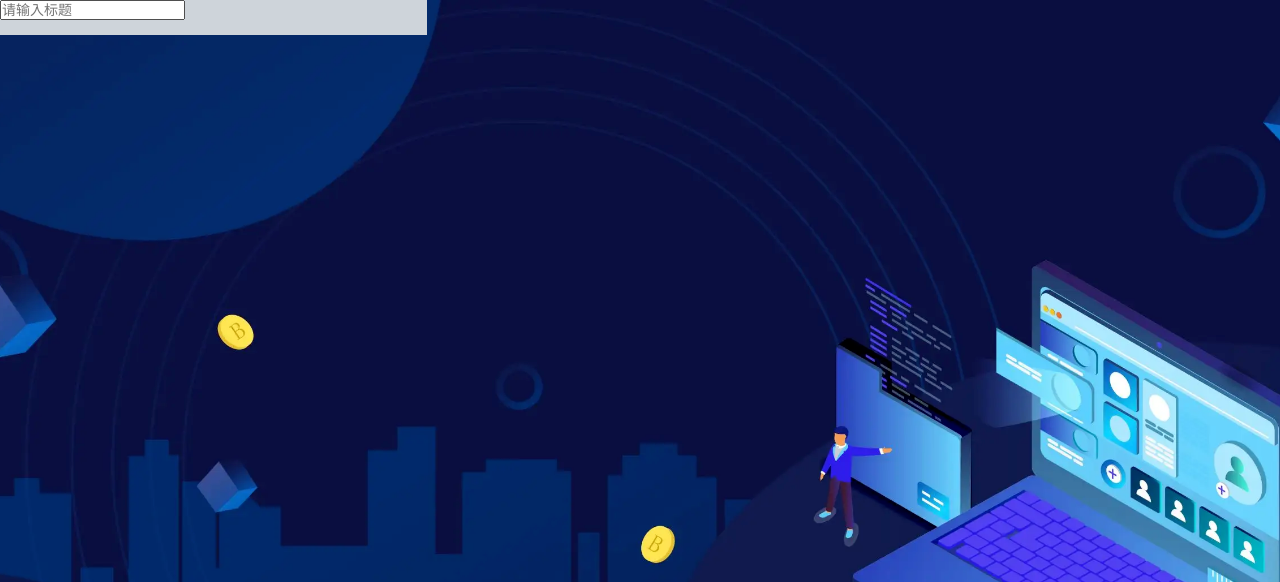
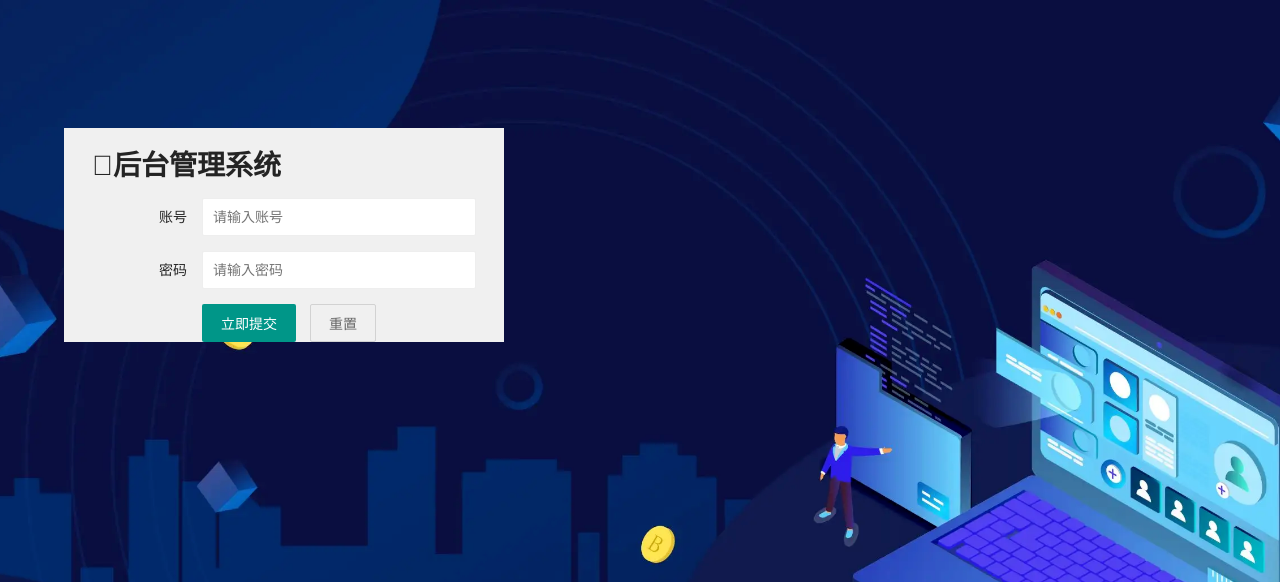
Before and after one commit to Dylan-Jinx/python_final_proj, a Django app: template templates/admin/login.html in a window 1280 px wide. Shown: the top 582 px of the page. Run offline with Django 4.2, Linux system fonts and the light colour scheme; the template is opened without the code that fills it, so the values that code supplies are empty.

Commit message:
Init commit

```diff
--- a/python_final_proj/urls.py
+++ b/python_final_proj/urls.py
@@ -21,9 +21,10 @@ import app_admin.views as admin
 from python_final_proj.settings import STATIC_ROOT
 
 urlpatterns = [
+    path('admin/index/', admin.IndexView.as_view()),
     path('admin/login/', admin.LoginView.as_view()),
-    path('admin/', admin.IndexView.as_view()),
-    path('admin/volunteer/', admin.VolunteerView.as_view()),
+    path('admin/logout/', admin.LogOutView.as_view()),
+    path('volunteer/', admin.VolunteerView.as_view()),
 
     re_path(r'^static/(?P<path>.*)$', serve, {'document_root': STATIC_ROOT}),
 ]
--- a/templates/admin/index.html
+++ b/templates/admin/index.html
@@ -28,7 +28,7 @@
                 <a href="javascript:;">
                     <img src="//tva1.sinaimg.cn/crop.0.0.118.118.180/5db11ff4gw1e77d3nqrv8j203b03cweg.jpg"
                          class="layui-nav-img">
-                    tester
+                    {{ request.session.nick_name }}
                 </a>
                 <dl class="layui-nav-child">
                     <dd><a href="">设置</a></dd>
@@ -77,9 +77,11 @@
 
     <div class="layui-body">
         <!-- 内容主体区域 -->
+        {% block main-body %}
         <div style="padding: 15px;">
 
         </div>
+        {% endblock main-body %}
     </div>
 
     <div class="layui-footer">
--- a/templates/admin/login.html
+++ b/templates/admin/login.html
@@ -10,25 +10,53 @@
     <script type="text/javascript" src="{% static 'layui/layui.js' %}"></script>
 </head>
 <style>
-    body{
+    body {
         background-image: url("{% static 'assert/images/admin_login.png' %}");
         background-repeat: no-repeat;
         background-position: center center;
         background-attachment: fixed;
         background-size: cover;
     }
+
+    .login-form{
+        background-color: #f0f0f0;
+        width: 30%;
+        height: 60%;
+        padding: 15px 28px 0px;
+        margin: 10% auto 0 5%;
+    }
 </style>
 <body>
-    <div class="layui-row">
-        <div class="layui-col-md4"></div>
-        <div class="layui-col-md4" style="background-color: #ced4da">
-            <form class="layui-form" action="/admin/login" method="post">
-                <div class="layui-form-item">
-                    <input type="text" name="login_name" required lay-verify="required" placeholder="请输入标题" aria-label="账号输入框">
-                </div>
-            </form>
+<form class="layui-form login-form" action="/admin/login/" method="post">
+    <div class="layui-form-item">
+        <h1 class="layui-icon-fonts-strong" style="font-weight: bold">后台管理系统</h1>
+    </div>
+    <div class="layui-form-item">
+        <label class="layui-form-label">账号</label>
+        <div class="layui-input-block">
+            <input type="text" name="phone" required lay-verify="required" placeholder="请输入账号"
+                   autocomplete="off" class="layui-input">
         </div>
-        <div class="layui-col-md4"></div>
     </div>
+    <div class="layui-form-item">
+        <label class="layui-form-label">密码</label>
+        <div class="layui-input-block">
+            <input type="password" name="password" required lay-verify="required" placeholder="请输入密码"
+                   autocomplete="off" class="layui-input">
+        </div>
+    </div>
+    <div class="layui-form-item">
+        <div class="layui-input-block">
+            <button class="layui-btn" lay-submit lay-filter="formDemo">立即提交</button>
+            <button type="reset" class="layui-btn layui-btn-primary">重置</button>
+        </div>
+    </div>
+</form>
+<script type="text/javascript" src="{% static 'layui/layui.js' %}"></script>
+<script>
+    layui.use('form', function () {
+        let form = layui.form;
+    })
+</script>
 </body>
 </html>
```
